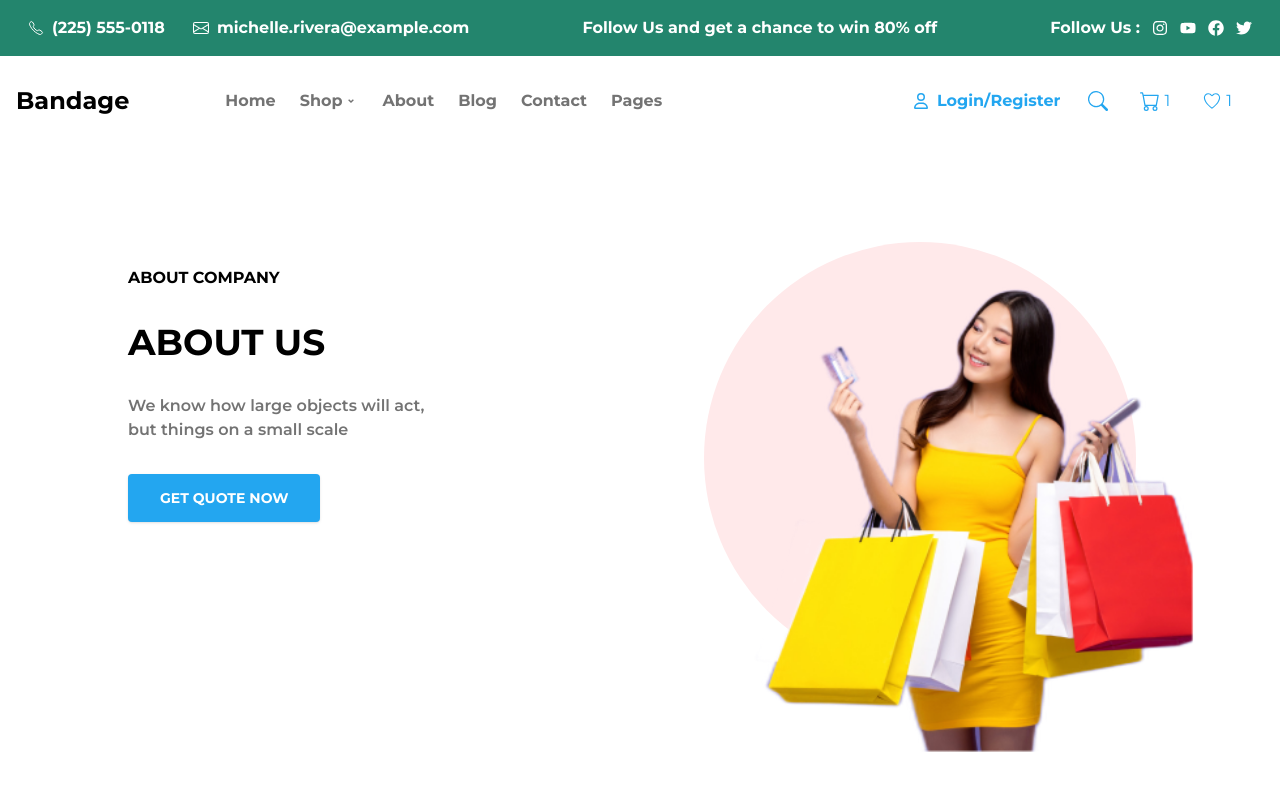
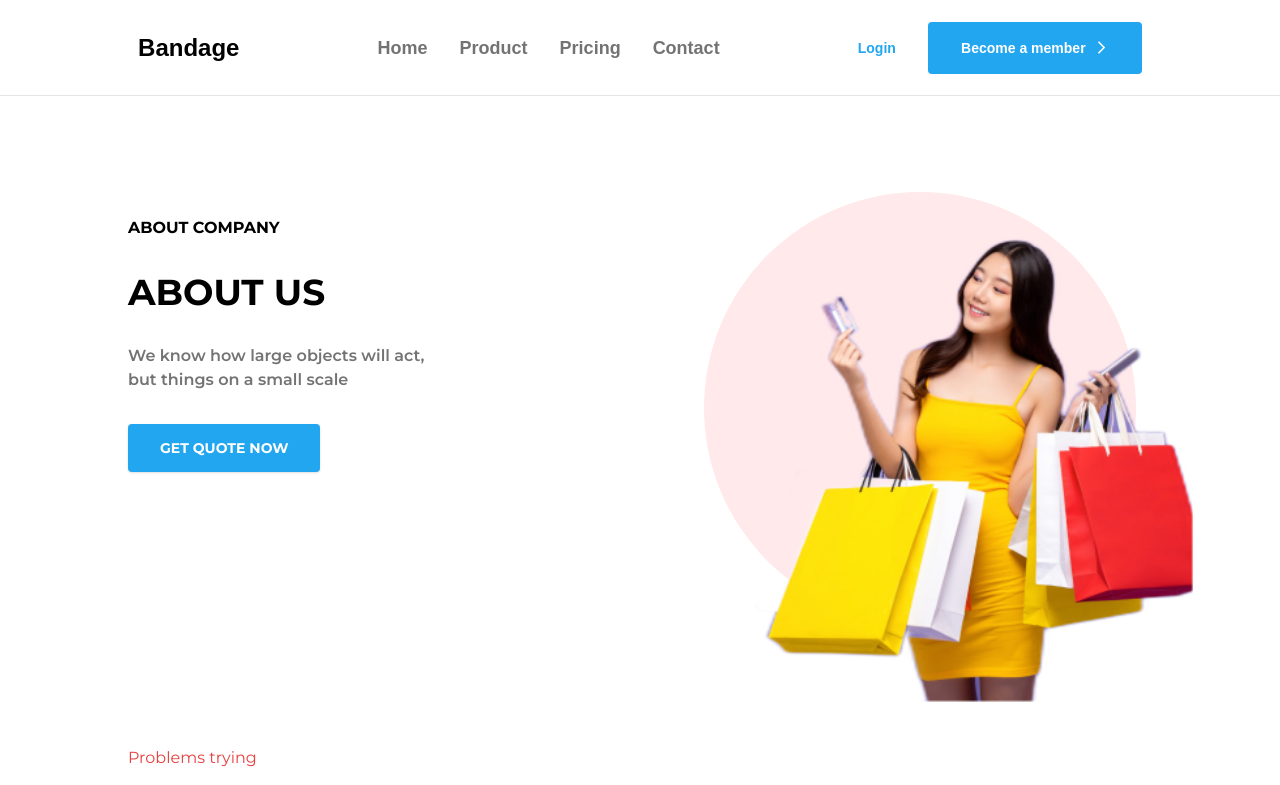
Before and after one commit to Naeemgithubrit/Hackathon-figma, a Next.js app: page /about-us in a window 1280 px wide. Shown: the top 785 px of the page. Built offline with nearby package versions, Linux system fonts and the light colour scheme.

Commit message:
Update page.tsx

```diff
--- a/app/about-us/page.tsx
+++ b/app/about-us/page.tsx
@@ -6,14 +6,13 @@ import AboutUsSeventhSection from '@/components/AboutUsSeventhSection'
 import AboutUsSixthSection from '@/components/AboutUsSixthSection'
 import AboutUsThirdSection from '@/components/AboutUsThirdSection'
 import Footer from '@/components/Footer'
-import GreenHeader from '@/components/GreenHeader'
-import Header from '@/components/Header'
+import AboutHeader from '@/components/AboutHeader'
 import React from 'react'
 
 export default function page() {
   return (
     <div>
-      <GreenHeader/>
+   <AboutHeader/>
 
       <AboutUsHeroSection/>
       <AboutUsSecondSection/>
```
